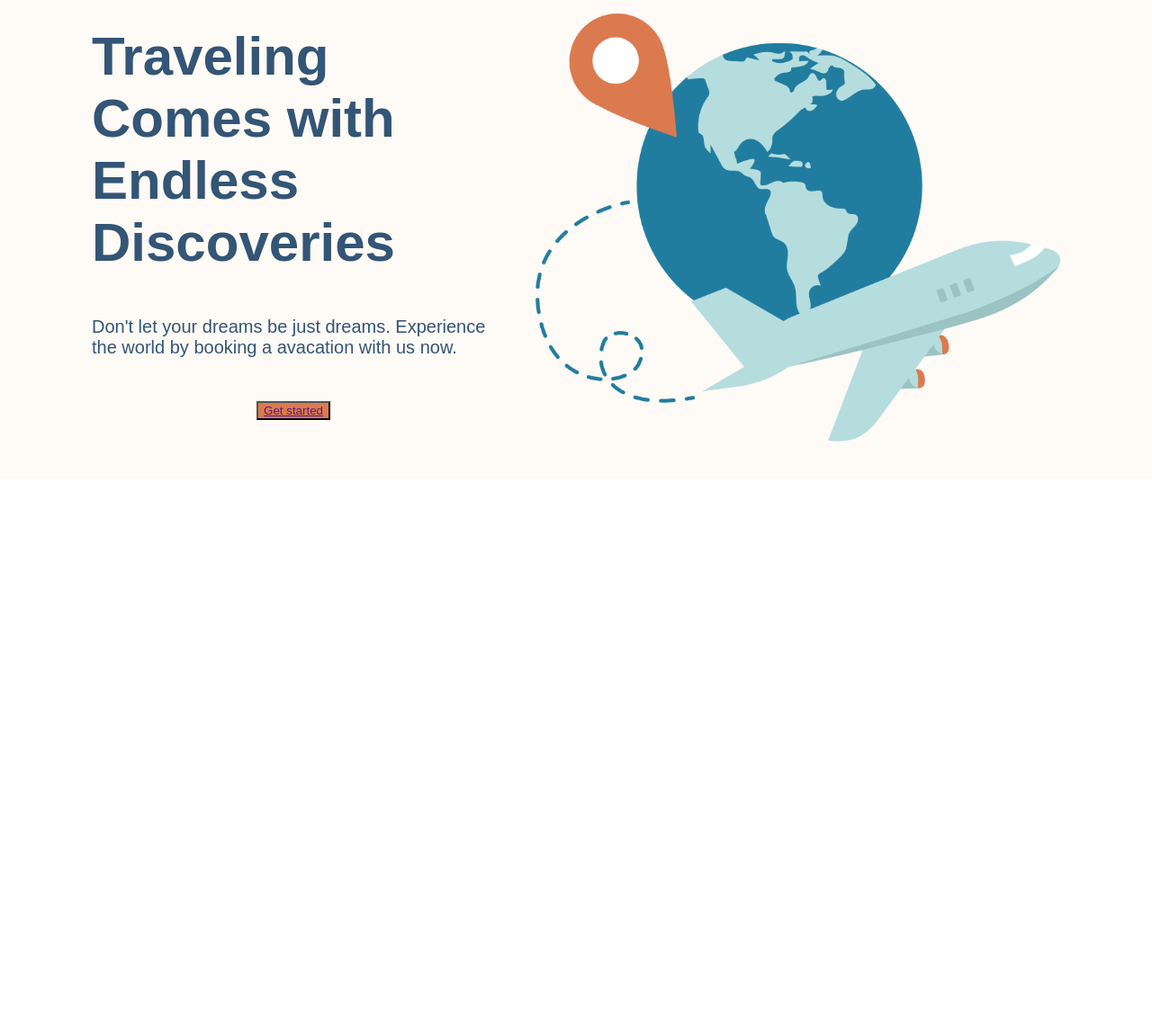
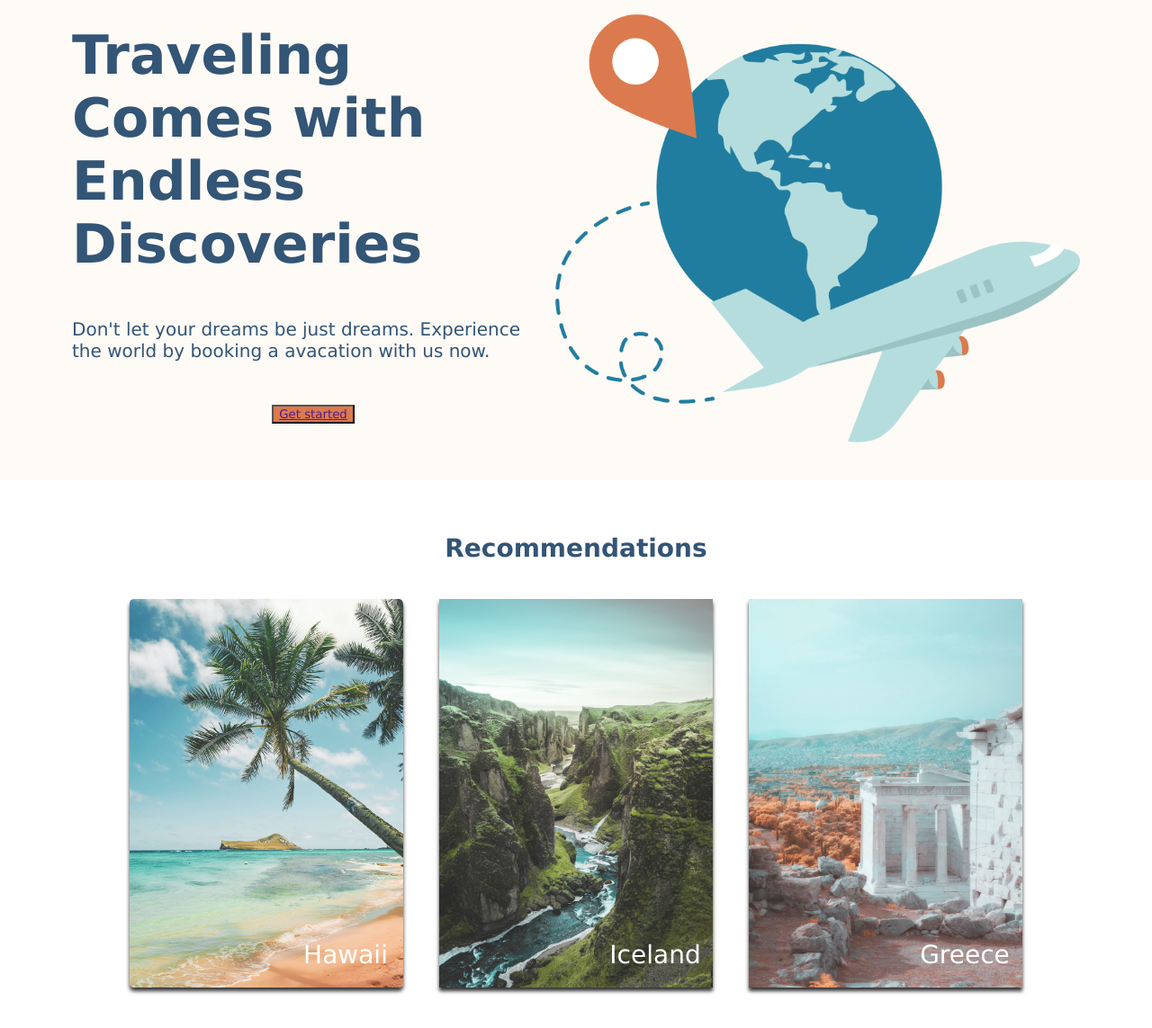
Before and after one commit to albertoleong/Alberto-Leong-TravelSite, a plain HTML site: page index.html in a window 1280 px wide. Shown: the part 93-1236 px from the top of the page at 90% size. Before the commit the page ends 800 px from the top, so only its background shows below. Drawn offline with Linux system fonts and the light colour scheme.

Commit message:
recommendations-section

```diff
--- a/css/global.css
+++ b/css/global.css
@@ -1,7 +1,7 @@
 * {
     box-sizing: border-box;
     margin: 0 auto;
-    font-family: Arial, Helvetica, sans-serif;
+    font-family: Verdana, Geneva, Tahoma, sans-serif;
 }
 .header {
     background-color: white;
@@ -12,7 +12,7 @@
     gap: 13.75rem;
     flex-wrap: nowrap;
 }
-.header__logo {
+.headerTitles {
     font-size: 1.75rem;
     color: #335576;
 }
@@ -30,34 +30,3 @@
     font-size: 1.25rem;
     color: black;
 }
-
-.hero {
-    display: flex;
-    justify-content: center;
-    align-items: center;
-    padding: 2.5rem 5rem 2.5rem 5rem;
-    background-color: #fefaf5;
-}
-.hero__text {
-    width: 40%;
-    display: flex;
-    flex-direction: column;
-    justify-content: center;
-    align-items: flex-start;
-}
-.hero__title {
-    font-size: 3.75rem;
-    color: #335576;
-}
-.hero__p {
-    padding-top: 3rem;
-    padding-bottom: 3rem;
-    font-size: 1.25rem;
-    color: #335576;
-}
-.hero__button {
-    background-color: #DB7A4E;
-}
-.hero__img {
-    width: 36.5rem;
-}
--- a/css/main.css
+++ b/css/main.css
@@ -0,0 +1,84 @@
+.hero {
+    display: flex;
+    justify-content: center;
+    align-items: center;
+    padding: 2.5rem 5rem 2.5rem 5rem;
+    background-color: #fefaf5;
+}
+.hero__text {
+    width: 50%;
+    display: flex;
+    flex-direction: column;
+    justify-content: center;
+    align-items: flex-start;
+}
+.hero__title {
+    font-size: 3.75rem;
+    color: #335576;
+}
+.hero__p {
+    padding-top: 3rem;
+    padding-bottom: 3rem;
+    font-size: 1.25rem;
+    color: #335576;
+}
+.hero__button {
+    background-color: #DB7A4E;
+}
+.hero__img {
+    width: 36.5rem;
+}
+
+.recommendations {
+    display: flex;
+    flex-direction: column;
+    padding: 3.75rem;
+}
+.recommendations__title {
+    justify-self: start;
+}
+.recommendations__cards {
+    display: flex;
+    justify-content: center;
+    padding-top: 2.5rem;
+    gap: 2.5rem;
+    flex-wrap: wrap;
+}
+.recommendations__hawaii {
+    width: 19rem;
+    height: 27rem;
+    background-image: url(../assets/Images/hawaii.jpg);
+    background-size: cover;
+    background-position: center;
+    border-radius: .3125rem;
+    border: .0625rem color(black);
+    box-shadow: 0px 4px 4px rgba(0, 0, 0, 0.8);
+    display: flex;
+    align-items: end;
+}
+.recommendations__iceland {
+    width: 19rem;
+    height: 27rem;
+    background-image: url(../assets/Images/iceland.jpg);
+    background-size: cover;
+    background-position: center;
+    box-shadow: 0px 4px 4px rgba(0, 0, 0, 0.8);
+    display: flex;
+    align-items: end;
+}
+.recommendations__greece {
+    width: 19rem;
+    height: 27rem;
+    background-image: url(../assets/Images/greece.jpg);
+    background-size: cover;
+    background-position: center;
+    box-shadow: 0px 4px 4px rgba(0, 0, 0, 0.8);
+    display: flex;
+    align-items: end;
+}
+.recommendations__text {
+    font-size: 1.75rem;
+    color: white;
+    padding-left: 11rem;
+    padding-bottom: 1.25rem;
+}
--- a/index.html
+++ b/index.html
@@ -5,11 +5,12 @@
     <meta name="viewport" content="width=device-width, initial-scale=1.0">
     <title>Document</title>
     <link href="./css/global.css" rel="stylesheet">
+    <link href="./css/main.css" rel="stylesheet">
 </head>
 <body>
     <nav class="header">
         <div>
-            <h1 class="header__logo">Travel Site</h1>
+            <h1 class="headerTitles">Travel Site</h1>
         </div>
         <ul class="header__pages">
             <li><a class="header__links header__current" href="./index.html">Home</a></li>
@@ -30,8 +31,19 @@
         <img class="hero__img" src="./assets/Images/hero.png" alt="around-the-world">
     </Hero>
 
-    <Recommendations>
-
+    <Recommendations class="recommendations">
+        <h1 class="headerTitles recommendations__title">Recommendations</h1>
+        <div class="recommendations__cards">
+            <card class="recommendations__hawaii">
+                <p class="recommendations__text">Hawaii</p>
+            </card>
+            <card class="recommendations__iceland">
+                <p class="recommendations__text">Iceland</p>
+            </card>
+            <card class="recommendations__greece">
+                <p class="recommendations__text">Greece</p>
+            </card>
+        </div>
     </Recommendations>
 
     <footer>
```
